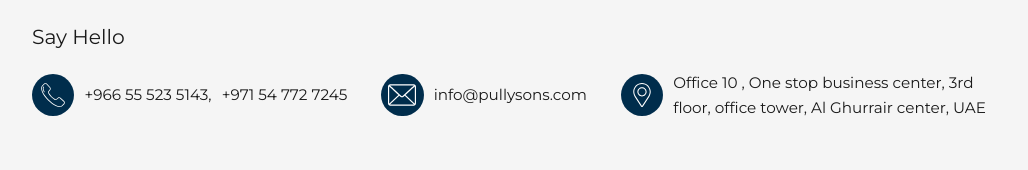
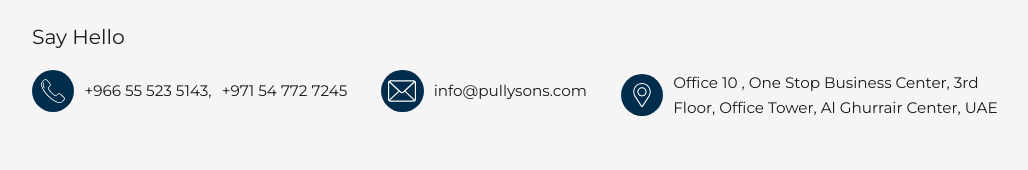
Before and after one commit to lazim-mv/pullys, a Next.js app: page /contactus in a window 1280 px wide. Shown: the part 1124-1294 px from the top of the page, without its empty margins (121-1149 px from the left). Built offline with nearby package versions, Linux system fonts and the light colour scheme.

Commit message:
number and mail link

```diff
--- a/src/app/about/page.js
+++ b/src/app/about/page.js
@@ -31,7 +31,7 @@ const AboutPage = () => {
       <AboutComponent
         img={image1}
         title="About Us"
-        desc="Welcome to Pullys Group! Since 1978, we've been a leader in trading spices, F&B, fabrics, and industrial materials, while offering top-notch MEP, HVAC, and mechanical services. Our manufacturing division creates premium pet accessories and food. Serving India, Saudi Arabia, Bahrain, and Morocco, we deliver innovation, trust, and excellence to 1000+ happy customers."
+        desc="Welcome to Pullys! Since 1978, we've been a leader in trading spices, F&B, fabrics, and industrial materials, while offering top-notch MEP, HVAC, and mechanical services. Our manufacturing division creates premium pet accessories and food. Serving India, Saudi Arabia, Bahrain, and Morocco, we deliver innovation, trust, and excellence to 1000+ happy customers."
         key={3}
       />
       <Stats />
--- a/src/app/components/contactform/ContactForm.js
+++ b/src/app/components/contactform/ContactForm.js
@@ -37,6 +37,7 @@ const ContactForm = ({ contactPage }) => {
         <div className={styles.bottomContainer}>
           <h3>Say Hello</h3>
           <div className={styles.cards}>
+            <a href="tel:+966555235143">
               <div className={`${styles.card} ${styles.card1}`}>
                 <div className={styles.iconContainer}>
                   <Image src={phone} alt="phone" width={28} height={28} />
@@ -44,19 +45,22 @@ const ContactForm = ({ contactPage }) => {
                 <p>+966 55 523 5143,</p>
                 <p>+971 54 772 7245</p>
               </div>
+            </a>
+            <a href="mailto:info@pullysons.com">
               <div className={`${styles.card} ${styles.card2}`}>
                 <div className={styles.iconContainer}>
                   <Image src={mail} alt="phone" width={28} height={28} />
                 </div>
                 <p>info@pullysons.com</p>
               </div>
+            </a>
             <div className={`${styles.card} ${styles.card3}`}>
               <div className={styles.iconContainer}>
                 <Image src={pin} alt="phone" width={28} height={28} />
               </div>
               <p className={styles.location}>
-                Office 10 , One stop business center, 3rd floor, office tower,
-                Al Ghurrair center, UAE
+                Office 10 , One Stop Business Center, 3rd Floor, Office Tower,
+                Al Ghurrair Center, UAE
               </p>
             </div>
           </div>
--- a/src/app/components/corevalues/corevaluescomponent.module.css
+++ b/src/app/components/corevalues/corevaluescomponent.module.css
@@ -107,6 +107,7 @@
 
 .card img {
   height: var(--gap50);
+  width: var(--gap50);
   margin-bottom: var(--gap20);
 }
 
--- a/src/app/components/footer/Footer.js
+++ b/src/app/components/footer/Footer.js
@@ -30,8 +30,8 @@ const Footer = () => {
         <div className={styles.thirdColomn}>
           <h3 className={styles.title}>Contact Us</h3>
           <div className={styles.address}>
-            <a href="">+966 55 523 5143</a>
-            <a href="">info@pullysons.com</a>
+            <a href="tel:+966555235143">+966 55 523 5143</a>
+            <a href="mailto:info@pullysons.com">info@pullysons.com</a>
           </div>
         </div>
         <div className={styles.fourthColomn}>
--- a/src/app/components/pageheroes/PageHero.js
+++ b/src/app/components/pageheroes/PageHero.js
@@ -26,7 +26,9 @@ const PageHero = ({
       <div className={styles.heroContentContainer}>
         <div className={styles.contents}>
           <h1>{title}</h1>
-          <p>{subTitle}</p>
+          <a href="/">
+            <p>{subTitle}</p>
+          </a>
         </div>
       </div>
     </div>
--- a/src/app/ourbusiness/page.js
+++ b/src/app/ourbusiness/page.js
@@ -20,6 +20,7 @@ const list1 = [
   "Confectioneries",
   "Fabrics",
   "Industrial Materials",
+  "Office and Household Supplies.",
 ];
 
 const list2 = [
```
Lines whose indentation alone changed are shown as unchanged.
